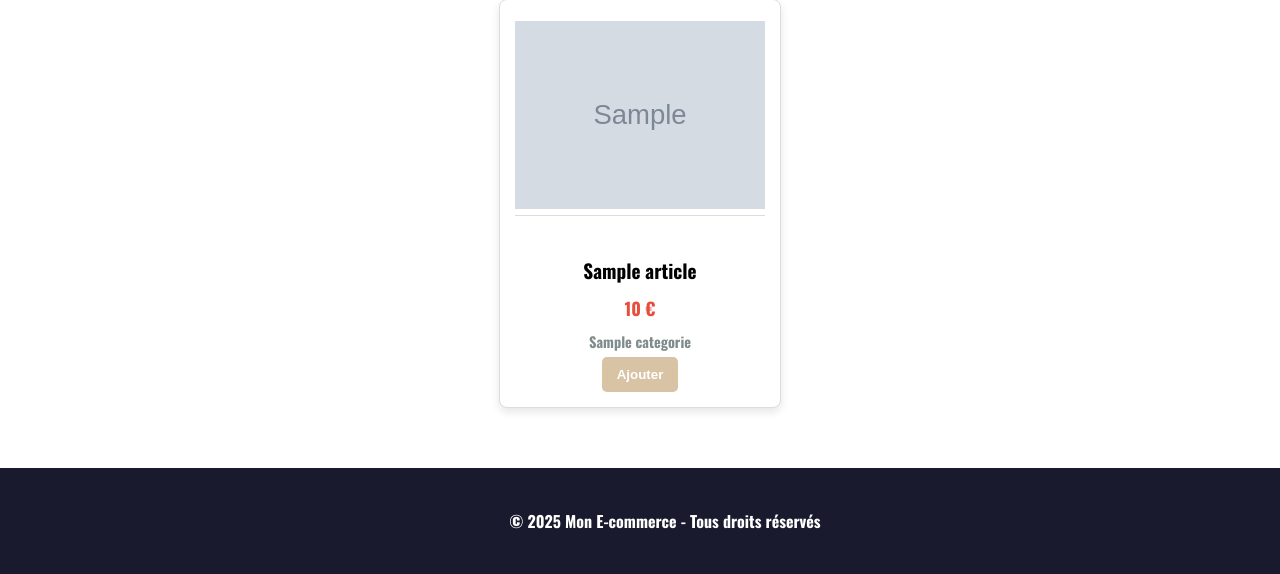
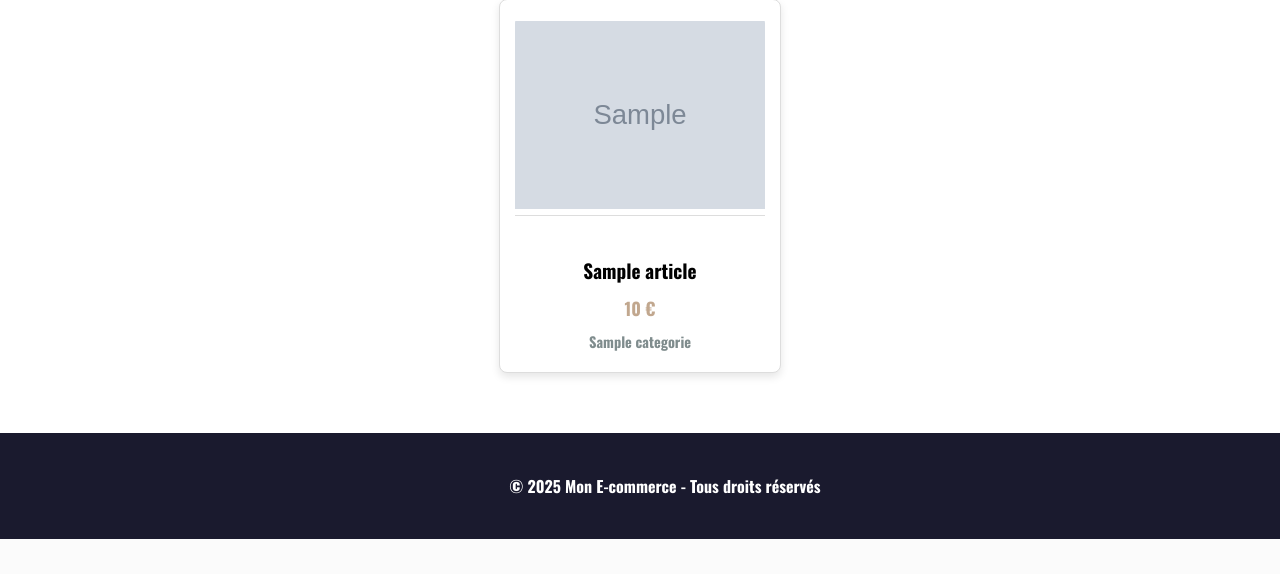
Before and after one commit to BjornHgn/symfony_project, a Symfony app: template templates/articles/category.html.twig in a window 1280 px wide; the page is wider, and only the part inside the window is pictured. Shown: the part 717-1291 px from the top of that part. After the commit the page ends 1256 px from the top of that part, so only its background shows below. Run offline with Twig, Linux system fonts and the light colour scheme; the template is opened without the code that fills it: most values are stand-ins (such as "Sample title", 1, 10 or a date in 2020); grey boxes marked "Sample" are stand-in pictures; some libraries are stand-ins or nearby versions.

Commit message:
details articles pagination

```diff
--- a/public/css/styles.css
+++ b/public/css/styles.css
@@ -6,6 +6,7 @@ html, body {
 main {
     flex: 1;
 }
+
 
 
 /* Header */
@@ -225,7 +226,7 @@ h2 {
 
 .product-card .price {
     font-size: 1.1em;
-    color: #e74c3c;
+    color: #C1A78E;
     margin: 10px 0;
 }
 
@@ -253,6 +254,12 @@ h2 {
     text-align: center;
     margin-top: 20px;
 }
+/*pas de soulignement et ecriture bleu*/
+.product-list a {
+    text-decoration: none;
+    color: black;
+}
+
 /*Bannieres images*/
 
 /*1*/
--- a/templates/articles/category.html.twig
+++ b/templates/articles/category.html.twig
@@ -20,17 +20,14 @@
     <section class="featured-products">
         <div class="product-list">
        {% for article in articles %}
-                <div class="product-card">
-                    <img src="{{ asset(article.image) }}" alt="{{ article.nom }}">
+            <a class="product-card" href="/article/{{ article.id }}">
+                <img src="{{ article.image }}" alt="{{ article.nom }}">
                 <div class="product-informations">
                     <h3>{{ article.nom }}</h3>
                     <p class="price">{{ article.prix }} €</p>
                     <p class="category">{{ article.categorie }}</p>
-                        <button class="view-all-button">Ajouter</button>
                 </div>
-                </div>
-            {% else %}
-                <p>Aucun article trouvé pour cette catégorie.</p>
+            </a>
         {% endfor %}
         </div>
     </section>
--- a/templates/articles/index.html.twig
+++ b/templates/articles/index.html.twig
@@ -15,15 +15,14 @@
         <section class="featured-products">
             <div class="product-list">
         {% for article in articles %}
-                    <div class="product-card">
+            <a class="product-card" href="/article/{{ article.id }}">
                 <img src="{{ article.image }}" alt="{{ article.nom }}">
                 <div class="product-informations">
                     <h3>{{ article.nom }}</h3>
                     <p class="price">{{ article.prix }} €</p>
                     <p class="category">{{ article.categorie }}</p>
-                            <button class="view-all-button">Ajouter</button>
                 </div>
-                    </div>
+            </a>
         {% endfor %}
             </div>
         </section>
--- a/templates/home/index.html.twig
+++ b/templates/home/index.html.twig
@@ -15,15 +15,14 @@
     <h2>Nouveautés</h2>
     <div class="product-list">
         {% for article in articles %}
-            <div class="product-card">
+            <a class="product-card" href="/article/{{ article.id }}">
                 <img src="{{ article.image }}" alt="{{ article.nom }}">
                 <div class="product-informations">
                     <h3>{{ article.nom }}</h3>
                     <p class="price">{{ article.prix }} €</p>
                     <p class="category">{{ article.categorie }}</p>
-                    <button class="view-all-button">Ajouter</button>
                 </div>
-            </div>
+            </a>
         {% endfor %}
     </div>
 </section>
```
Also changed, not shown: src/Controller/ArticlesController.php (+25 -12 lines), templates/articles/details.html.twig (added, +50 -0 lines), public/articles/pantalonchinohomme.jpg (added). Lines whose indentation alone changed are shown as unchanged.
